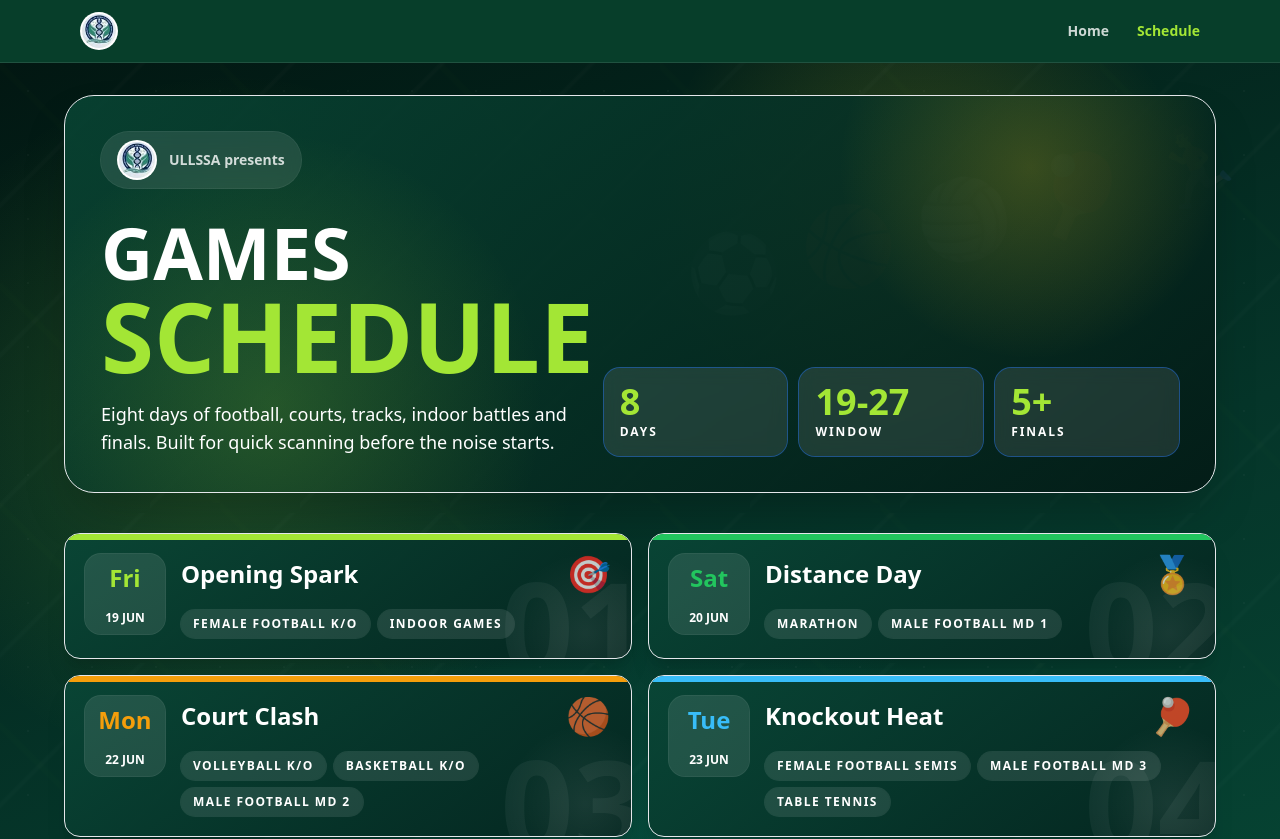
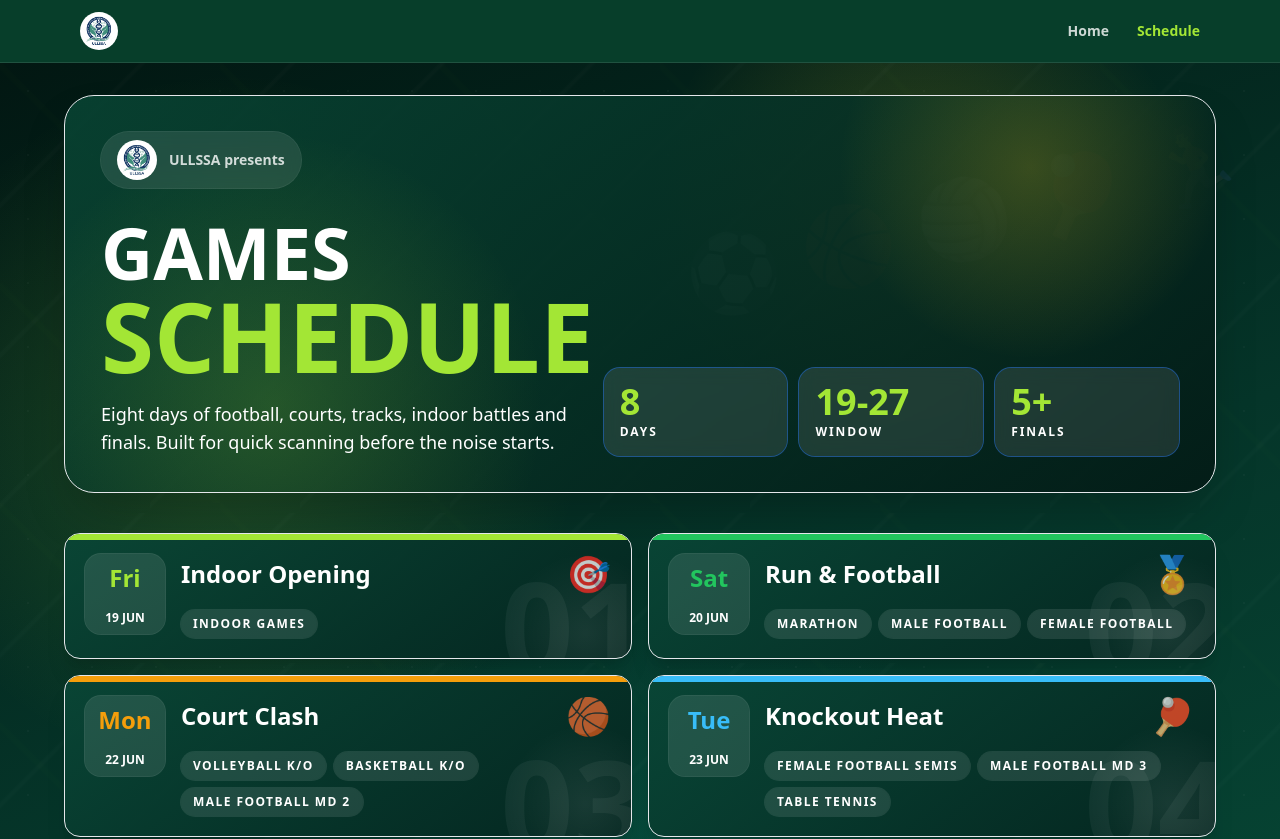
Before and after one commit to YastecHub/biolympics-frontend, a React (Vite) app: page /schedule in a window 1280 px wide. Shown: the top 839 px of the page. Built offline with nearby package versions, Linux system fonts and the light colour scheme; no server answers.

Commit message:
fix: update logo class for better image rendering and modify schedule labels and events

```diff
--- a/src/components/Logo.tsx
+++ b/src/components/Logo.tsx
@@ -17,7 +17,7 @@ export function Logo({
       alt="ULLSSA"
       width={size}
       height={size}
-      className="shrink-0 rounded-full object-cover"
+      className="shrink-0 rounded-full object-contain"
       style={{ width: size, height: size }}
     />
   );
--- a/src/pages/Schedule.tsx
+++ b/src/pages/Schedule.tsx
@@ -5,16 +5,16 @@ const SCHEDULE_DAYS = [
   {
     day: "Fri",
     date: "19 Jun",
-    label: "Opening Spark",
-    events: ["Female Football K/O", "Indoor Games"],
+    label: "Indoor Opening",
+    events: ["Indoor Games"],
     accent: "#a3e635",
     icon: "🎯",
   },
   {
     day: "Sat",
     date: "20 Jun",
-    label: "Distance Day",
-    events: ["Marathon", "Male Football MD 1"],
+    label: "Run & Football",
+    events: ["Marathon", "Male Football", "Female Football"],
     accent: "#22c55e",
     icon: "🏅",
   },
```
Also changed, not shown: public/assets/ullssa-logo-mark.png.
